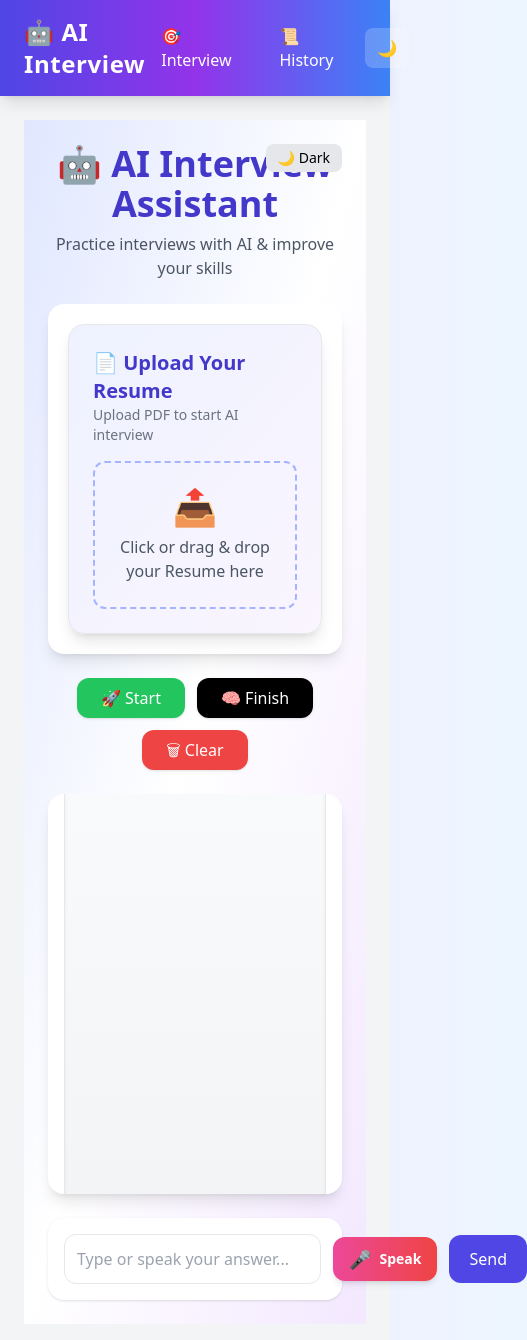
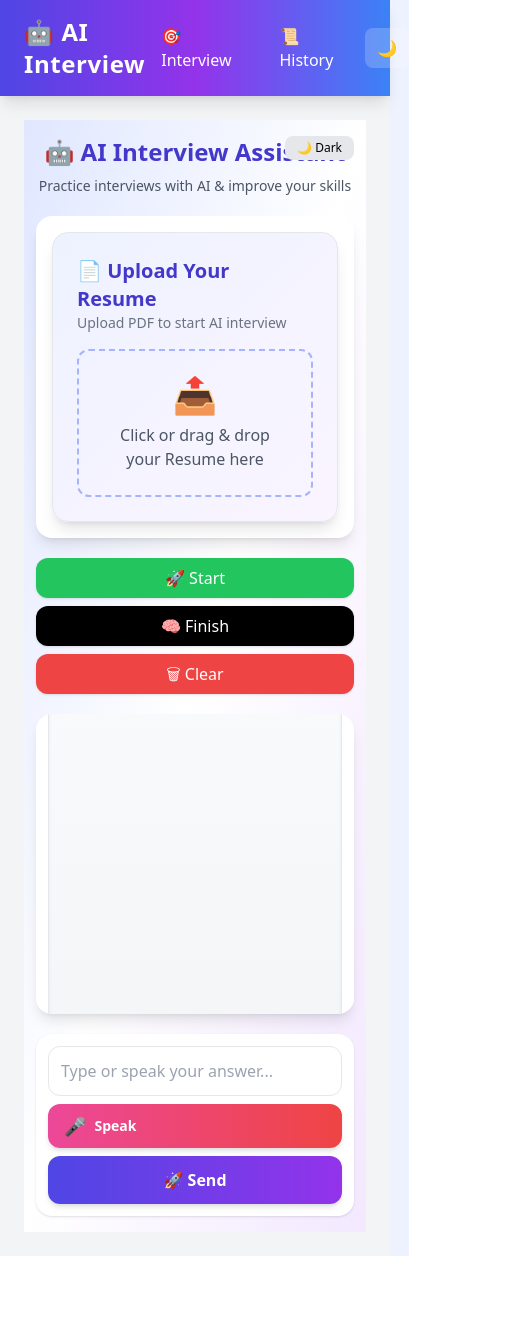
Before and after one commit to alamnabiullha-dev/AI-Interview-Assistant, a React app in the folder frontend/: page / in a window 390 px wide. Shown: the top 1340 px of the page, 527 px wide, since content can reach past the window. After the commit the page ends 1256 px from the top, so only its background shows below. Built offline with nearby package versions, Linux system fonts and the light colour scheme; the HTML template or start-up script is replaced by a standard one.

Commit message:
Refactor Interview component and enhance UI
Refactor Interview component to improve layout and dark mode functionality. Added analyzing message and adjusted button styles.

```diff
--- a/frontend/src/pages/Interview.jsx
+++ b/frontend/src/pages/Interview.jsx
@@ -14,10 +14,8 @@ export default function Interview() {
     const [interviewId, setInterviewId] = useState("");
     const [analysis, setAnalysis] = useState(null);
 
-    // 🌙 DARK MODE STATE (ADDED)
     const [darkMode, setDarkMode] = useState(false);
 
-    // ✅ LOAD SAVED DATA
     useEffect(() => {
         const saved = localStorage.getItem("interviewData");
 
@@ -32,7 +30,6 @@ export default function Interview() {
             setAnalysis(data.analysis || null);
         }
 
-        // 🌙 LOAD DARK MODE
         const theme = localStorage.getItem("theme");
         if (theme === "dark") {
             setDarkMode(true);
@@ -40,7 +37,6 @@ export default function Interview() {
         }
     }, []);
 
-    // ✅ AUTO SAVE DATA
     useEffect(() => {
         localStorage.setItem(
             "interviewData",
@@ -55,7 +51,6 @@ export default function Interview() {
         );
     }, [resume, chats, answer, index, interviewId, analysis]);
 
-    // 🌙 TOGGLE DARK MODE (ADDED)
     const toggleTheme = () => {
         if (darkMode) {
             document.documentElement.classList.remove("dark");
@@ -67,9 +62,11 @@ export default function Interview() {
         setDarkMode(!darkMode);
     };
 
-    // START
     const startInterview = async () => {
         try {
+            // ✅ Added analyzing message
+            setChats([{ question: "📄 Analyzing your resume...", answer: "" }]);
+
             const res = await API.post("/interview/start", {
                 resumeText: resume,
             });
@@ -92,7 +89,6 @@ export default function Interview() {
         }
     };
 
-    // SEND
     const sendAnswer = async () => {
         if (!answer.trim()) return;
 
@@ -122,7 +118,6 @@ export default function Interview() {
         }
     };
 
-    // FINISH
     const finishInterview = async () => {
         try {
             const res = await API.post("/interview/finish", {
@@ -137,7 +132,6 @@ export default function Interview() {
         }
     };
 
-    // CLEAR
     const clearChat = () => {
         setChats([]);
         setAnswer("");
@@ -150,53 +144,52 @@ export default function Interview() {
     };
 
     return (
-        <div className="min-h-screen bg-gradient-to-br from-indigo-100 via-white to-purple-100 dark:from-gray-900 dark:via-gray-800 dark:to-gray-900 p-6 transition">
+        <div className="min-h-screen bg-gradient-to-br from-indigo-100 via-white to-purple-100 dark:from-gray-900 dark:via-gray-800 dark:to-gray-900 px-3 sm:px-4 md:px-6 py-4 transition">
 
-            <div className="max-w-4xl mx-auto space-y-6">
+            <div className="w-full max-w-4xl mx-auto space-y-5 sm:space-y-6">
 
                 {/* HEADER */}
                 <div className="text-center relative">
-                    <h1 className="text-4xl font-extrabold text-indigo-700 dark:text-white">
+                    <h1 className="text-2xl sm:text-3xl md:text-4xl font-extrabold text-indigo-700 dark:text-white">
                         🤖 AI Interview Assistant
                     </h1>
-                    <p className="text-gray-600 dark:text-gray-300 mt-2">
+                    <p className="text-gray-600 dark:text-gray-300 mt-2 text-sm sm:text-base">
                         Practice interviews with AI & improve your skills
                     </p>
 
-                    {/* 🌙 DARK MODE BUTTON */}
                     <button
                         onClick={toggleTheme}
-                        className="absolute right-0 top-0 bg-gray-200 dark:bg-gray-700 px-3 py-1 rounded-lg text-sm"
+                        className="absolute right-0 top-0 bg-gray-200 dark:bg-gray-700 px-3 py-1 rounded-lg text-xs sm:text-sm"
                     >
                         {darkMode ? "☀ Light" : "🌙 Dark"}
                     </button>
                 </div>
 
                 {/* RESUME */}
-                <div className="bg-white dark:bg-gray-800 p-5 rounded-2xl shadow-lg">
+                <div className="bg-white dark:bg-gray-800 p-4 sm:p-5 rounded-2xl shadow-lg">
                     <ResumeUpload setResume={setResume} />
                 </div>
 
                 {/* BUTTONS */}
-                <div className="flex flex-wrap gap-3 justify-center">
+                <div className="flex flex-wrap gap-2 sm:gap-3 justify-center">
 
                     <button
                         onClick={startInterview}
-                        className="bg-green-500 hover:bg-green-600 text-white px-6 py-2 rounded-xl shadow transition"
+                        className="w-full sm:w-auto bg-green-500 hover:bg-green-600 text-white px-6 py-2 rounded-xl shadow transition"
                     >
                         🚀 Start
                     </button>
 
                     <button
                         onClick={finishInterview}
-                        className="bg-black hover:bg-gray-800 text-white px-6 py-2 rounded-xl shadow transition"
+                        className="w-full sm:w-auto bg-black hover:bg-gray-800 text-white px-6 py-2 rounded-xl shadow transition"
                     >
                         🧠 Finish
                     </button>
 
                     <button
                         onClick={clearChat}
-                        className="bg-red-500 hover:bg-red-600 text-white px-6 py-2 rounded-xl shadow transition"
+                        className="w-full sm:w-auto bg-red-500 hover:bg-red-600 text-white px-6 py-2 rounded-xl shadow transition"
                     >
                         🗑 Clear
                     </button>
@@ -204,40 +197,43 @@ export default function Interview() {
                 </div>
 
                 {/* CHAT */}
-                <div className="bg-white dark:bg-gray-800 rounded-2xl shadow-lg p-4 max-h-[400px] overflow-y-auto">
+                <div className="bg-white dark:bg-gray-800 rounded-2xl shadow-lg p-3 sm:p-4 max-h-[300px] sm:max-h-[400px] overflow-y-auto">
                     <ChatBox chats={chats} />
                 </div>
 
                 {/* INPUT */}
-                <div className="bg-white dark:bg-gray-800 p-4 rounded-2xl shadow flex items-center gap-3">
+                <div className="bg-white dark:bg-gray-800 p-3 sm:p-4 rounded-2xl shadow flex flex-col sm:flex-row items-stretch sm:items-center gap-2 sm:gap-3">
 
                     <input
                         value={answer}
                         onChange={(e) => setAnswer(e.target.value)}
+                        onKeyDown={(e) => e.key === "Enter" && sendAnswer()}
                         placeholder="Type or speak your answer..."
-                        className="flex-1 border dark:border-gray-600 dark:bg-gray-700 dark:text-white p-3 rounded-xl focus:outline-none focus:ring-2 focus:ring-indigo-400"
+                        className="flex-1 w-full border dark:border-gray-600 dark:bg-gray-700 dark:text-white p-3 rounded-xl focus:outline-none focus:ring-2 focus:ring-indigo-400"
                     />
 
                     <VoiceControls setAnswer={setAnswer} />
 
                     <button
                         onClick={sendAnswer}
-                        className="bg-indigo-600 hover:bg-indigo-700 text-white px-5 py-3 rounded-xl"
+                        className="w-full sm:w-auto bg-gradient-to-r from-indigo-600 to-purple-600 hover:from-indigo-700 hover:to-purple-700
+                        text-white px-6 py-3 rounded-xl font-semibold shadow-md hover:shadow-lg
+                        transition-all duration-200 flex items-center justify-center gap-2"
                     >
-                        Send
+                        🚀 Send
                     </button>
 
                 </div>
 
                 {/* RESULT */}
                 {analysis && (
-                    <div className="bg-white dark:bg-gray-800 p-6 rounded-2xl shadow-xl">
+                    <div className="bg-white dark:bg-gray-800 p-5 sm:p-6 rounded-2xl shadow-xl">
 
-                        <h2 className="text-3xl font-bold text-indigo-700 dark:text-white">
+                        <h2 className="text-2xl sm:text-3xl font-bold text-indigo-700 dark:text-white">
                             ⭐ Score: {analysis.score}/10
                         </h2>
 
-                        <p className="mt-3 text-gray-700 dark:text-gray-300">
+                        <p className="mt-3 text-gray-700 dark:text-gray-300 text-sm sm:text-base">
                             {analysis.summary}
                         </p>
 
@@ -245,7 +241,7 @@ export default function Interview() {
                             <h3 className="font-bold text-lg text-red-500">
                                 📌 Improvements
                             </h3>
-                            <ul className="list-disc ml-5 text-gray-600 dark:text-gray-300">
+                            <ul className="list-disc ml-5 text-gray-600 dark:text-gray-300 text-sm sm:text-base">
                                 {analysis.improvements?.map((i, idx) => (
                                     <li key={idx}>{i}</li>
                                 ))}
@@ -256,14 +252,14 @@ export default function Interview() {
                             <h3 className="font-bold text-lg text-green-600">
                                 📘 Preparation Tips
                             </h3>
-                            <ul className="list-disc ml-5 text-gray-600 dark:text-gray-300">
+                            <ul className="list-disc ml-5 text-gray-600 dark:text-gray-300 text-sm sm:text-base">
                                 {analysis.tips?.map((i, idx) => (
                                     <li key={idx}>{i}</li>
                                 ))}
                             </ul>
                         </div>
 
-                        <div className="mt-4 text-xl font-semibold dark:text-white">
+                        <div className="mt-4 text-lg sm:text-xl font-semibold dark:text-white">
                             🧠 Result: {analysis.result}
                         </div>
 
```
